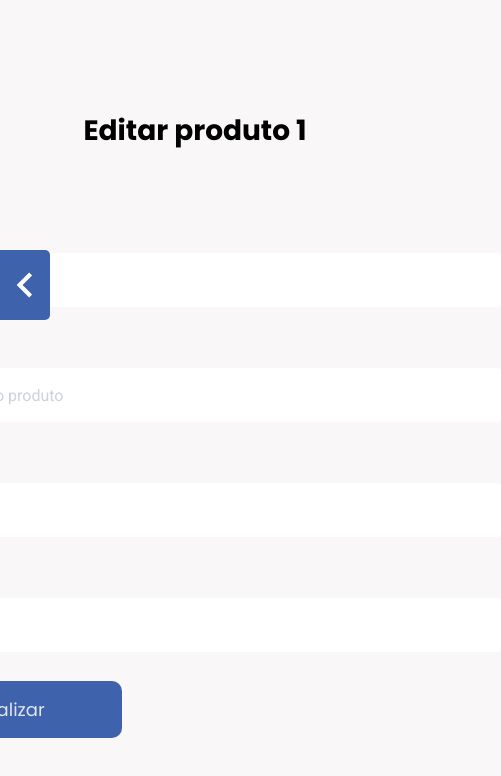
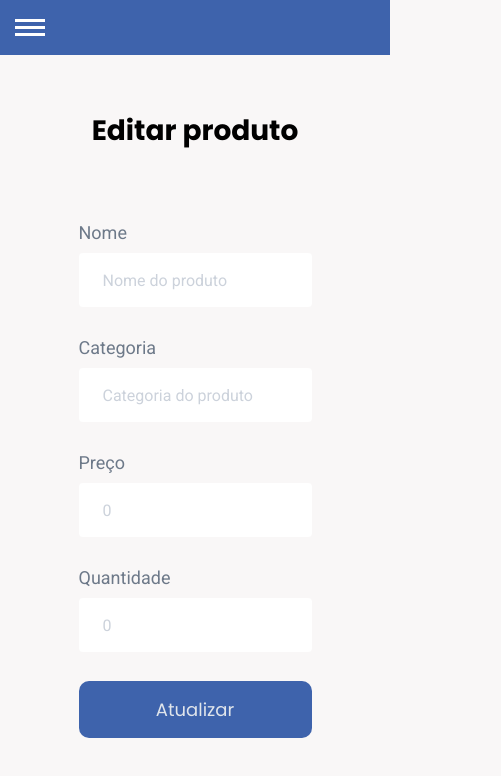
Before and after one commit to santanafx/e-manager, a React (Vite) app: page /produtos/editarProdutos/1 in a window 390 px wide. Shown: the top 776 px of the page, 501 px wide, since content can reach past the window. Built offline with nearby package versions, Linux system fonts and the light colour scheme.

Commit message:
feat: adicionando responsividade ao app

```diff
--- a/src/components/Navbar/index.tsx
+++ b/src/components/Navbar/index.tsx
@@ -95,9 +95,21 @@ export default function Navbar() {
           <div className="overlay" onClick={closeSideMenu}></div>
         </>
       ) : (
-        <button className="navbar__closed__menu" onClick={openSideMenu}>
-          <MdKeyboardArrowLeft size="50" color="white" />
-        </button>
+        <>
+          <button className="navbar__closed__menu" onClick={openSideMenu}>
+            <MdKeyboardArrowLeft size="50" color="white" />
+          </button>
+          <div className="navbar__closed__menu__hamburguer">
+            <div
+              className="navbar__closed__menu__hamburguer__icon"
+              onClick={openSideMenu}
+            >
+              <div className="navbar__closed__menu__hamburguer__item"></div>
+              <div className="navbar__closed__menu__hamburguer__item"></div>
+              <div className="navbar__closed__menu__hamburguer__item"></div>
+            </div>
+          </div>
+        </>
       )}
     </>
   )
--- a/src/css/main.css
+++ b/src/css/main.css
@@ -70,12 +70,45 @@
   display: flex;
   align-items: center;
 }
+.navbar__closed__menu__hamburguer {
+  display: none;
+}
+@media (max-width: 768px) {
+  .navbar__closed__menu__hamburguer {
+    display: flex;
+    position: fixed;
+    top: 0;
+    left: 0;
+    right: 0;
+    flex-direction: column;
+    cursor: pointer;
+    padding: 15px;
+    background-color: #3e63ac;
+  }
+}
+.navbar__closed__menu__hamburguer__item {
+  width: 30px;
+  height: 3px;
+  background-color: #fff;
+  margin: 4px 0;
+  transition: 0.4s;
+}
+@media (max-width: 768px) {
+  .navbar__closed__menu {
+    display: none;
+  }
+}
 
 .cardProdutos__container {
   width: 407px;
   min-height: 392px;
   background-color: #fefefe;
   border-radius: 4px;
+}
+@media (max-width: 768px) {
+  .cardProdutos__container {
+    width: 93%;
+  }
 }
 .cardProdutos__container__title {
   font-family: "Roboto", sans-serif;
@@ -98,6 +131,11 @@
   flex-wrap: wrap;
   gap: 20px;
   margin-bottom: 67px;
+}
+@media (max-width: 768px) {
+  .dashboard__container {
+    margin-left: 20px;
+  }
 }
 .dashboard__container__estoque {
   margin: 24px 16px 0 16px;
@@ -151,6 +189,7 @@
   display: flex;
   flex-direction: column;
   align-items: center;
+  margin-bottom: 70px;
 }
 .produtos__container__title {
   font-family: "Poppins", sans-serif;
@@ -184,6 +223,11 @@
   color: #ccd2db;
   line-height: 22px;
   margin-bottom: 29px;
+}
+@media (max-width: 768px) {
+  .produtos__container__form__input {
+    width: 100%;
+  }
 }
 .produtos__container__form__input::placeholder {
   color: #ccd2db;
--- a/src/pages/EditarProdutos/index.tsx
+++ b/src/pages/EditarProdutos/index.tsx
@@ -76,7 +76,7 @@ export default function EditarProdutos() {
 
   return (
     <section className="produtos__container">
-      <h2 className="produtos__container__title">Editar produto {id}</h2>
+      <h2 className="produtos__container__title">Editar produto {nome}</h2>
       <form
         onSubmit={(event) => updateItem(event)}
         className="produtos__container__form"
--- a/src/styles/_cardProdutos.scss
+++ b/src/styles/_cardProdutos.scss
@@ -5,6 +5,10 @@
   min-height: 392px;
   background-color: variables.$card-color;
   border-radius: 4px;
+
+  @media (max-width: (variables.$breakpoint-tablet)) {
+    width: 93%;
+  }
 
   &__title {
     font-family: variables.$secundary-font;
--- a/src/styles/_dashboard.scss
+++ b/src/styles/_dashboard.scss
@@ -7,6 +7,10 @@
   flex-wrap: wrap;
   gap: 20px;
   margin-bottom: 67px;
+
+  @media (max-width: (variables.$breakpoint-tablet)) {
+    margin-left: 20px;
+  }
 
   &__estoque {
     margin: 24px 16px 0 16px;
--- a/src/styles/_navbar.scss
+++ b/src/styles/_navbar.scss
@@ -8,6 +8,16 @@
   width: 285px;
   height: 100%;
   z-index: 1;
+
+  // @media (max-width: (variables.$breakpoint-tablet)) {
+  //   height: 66px;
+  //   background-color: variables.$primary-color;
+  //   position: fixed;
+  //   top: 0;
+  //   left: 0;
+  //   right: 0;
+  //   width: 100%;
+  // }
 
   &__logo__img {
     margin: 26px 22.61px 53px 33px;
@@ -79,4 +89,32 @@
   border-bottom-right-radius: 5px;
   display: flex;
   align-items: center;
+
+  &__hamburguer {
+    display: none;
+
+    @media (max-width: (variables.$breakpoint-tablet)) {
+      display: flex;
+      position: fixed;
+      top: 0;
+      left: 0;
+      right: 0;
+      flex-direction: column;
+      cursor: pointer;
+      padding: 15px;
+      background-color: variables.$primary-color;
+    }
+
+    &__item {
+      width: 30px;
+      height: 3px;
+      background-color: variables.$secundary-color;
+      margin: 4px 0;
+      transition: 0.4s;
+    }
+  }
+
+  @media (max-width: (variables.$breakpoint-tablet)) {
+    display: none;
+  }
 }
--- a/src/styles/_produtos.scss
+++ b/src/styles/_produtos.scss
@@ -5,6 +5,7 @@
   display: flex;
   flex-direction: column;
   align-items: center;
+  margin-bottom: 70px;
 
   &__title {
     font-family: variables.$primary-font;
@@ -40,6 +41,10 @@
       color: variables.$input-color;
       line-height: 22px;
       margin-bottom: 29px;
+
+      @media (max-width: (variables.$breakpoint-tablet)) {
+        width: 100%;
+      }
     }
 
     &__input::placeholder {
--- a/src/styles/_variables.scss
+++ b/src/styles/_variables.scss
@@ -13,3 +13,5 @@ $secundary-bgColor: #1b2129b2;
 
 $primary-font: 'Poppins', sans-serif;
 $secundary-font: 'Roboto', sans-serif;
+
+$breakpoint-tablet: 768px;
```
Also changed, not shown: 1 other file (tests, documents, lock files or other folders).
